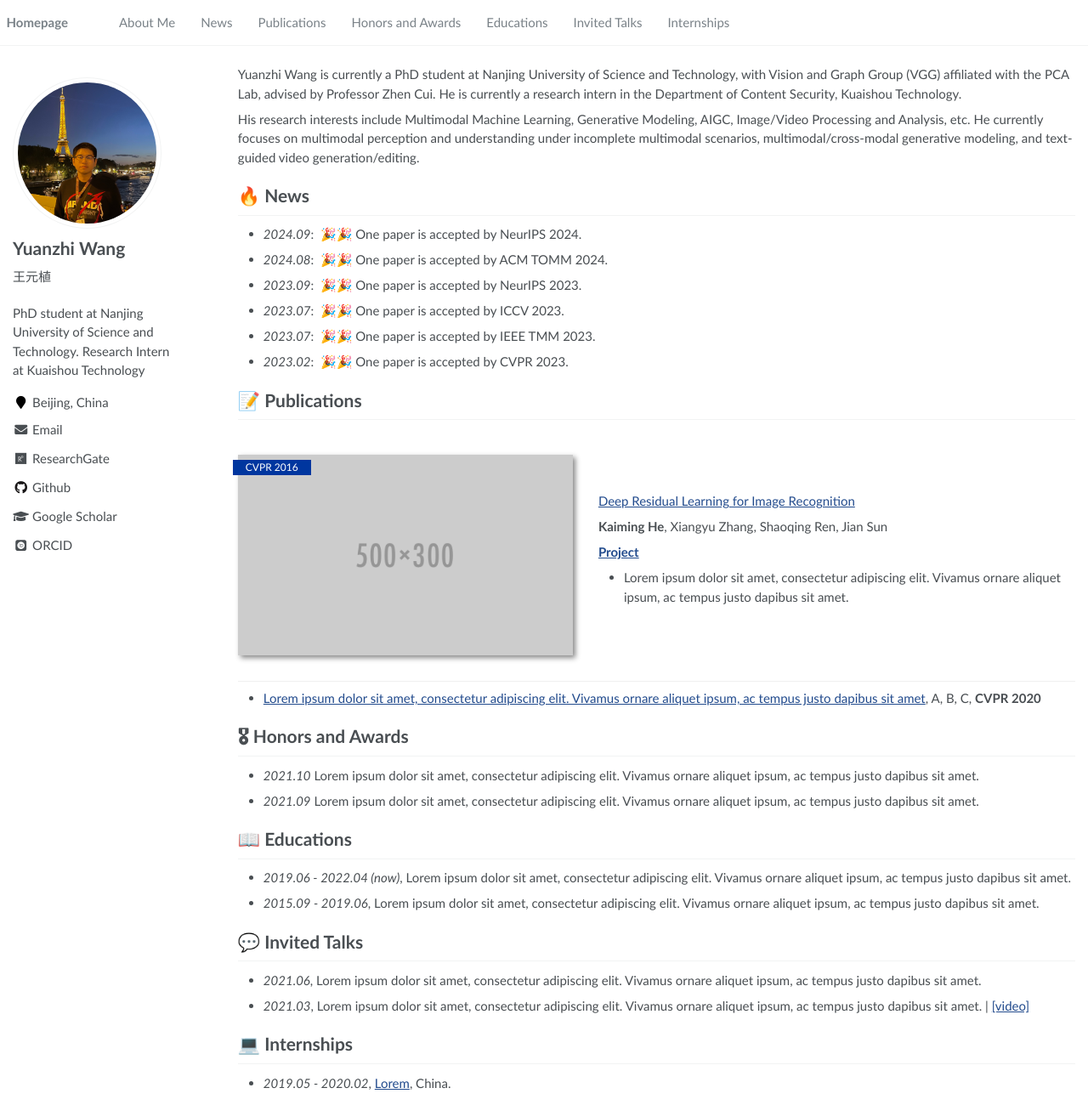
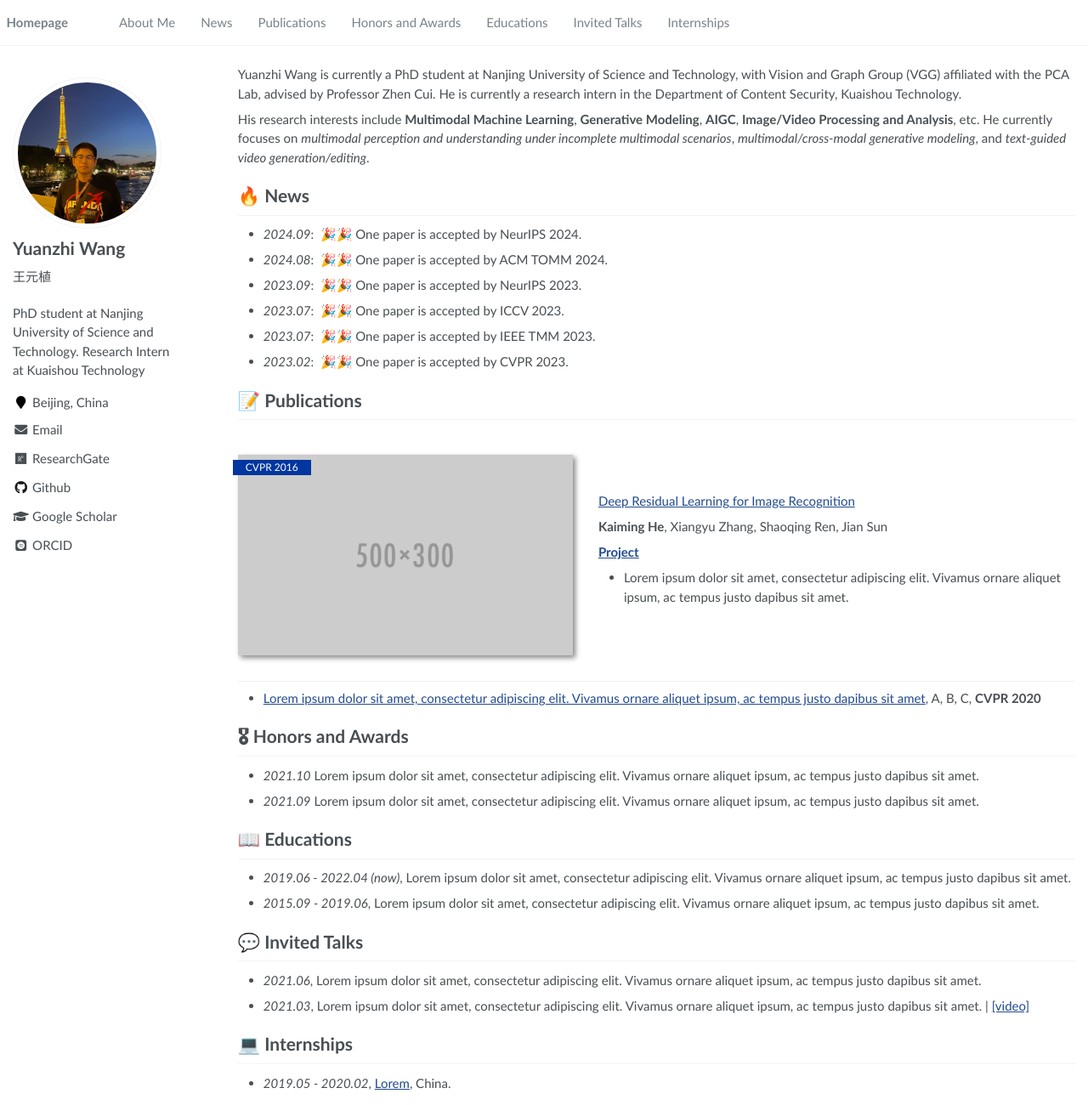
Before and after one commit to mdswyz/mdswyz.github.io, a Jekyll site: the page built from _pages/about.md, in a window 1280 px wide and 1300 px high. Shown: the whole window at 85% size. Built offline with Jekyll 4.4.1, drawn with Linux system fonts in a browser that asks for light colours; some web fonts are replaced.

```diff
--- a/_pages/about.md
+++ b/_pages/about.md
@@ -19,8 +19,8 @@ redirect_from:
 
 Yuanzhi Wang is currently a PhD student at Nanjing University of Science and Technology, with Vision and Graph Group (VGG) affiliated with the PCA Lab, advised by Professor Zhen Cui. He is currently a research intern in the Department of Content Security, Kuaishou Technology.
 
-His research interests include Multimodal Machine Learning, Generative Modeling, AIGC, Image/Video Processing and Analysis, etc.
-He currently focuses on multimodal perception and understanding under incomplete multimodal scenarios, multimodal/cross-modal generative modeling, and text-guided video generation/editing.
+His research interests include **Multimodal Machine Learning**, **Generative Modeling**, **AIGC**, **Image/Video Processing and Analysis**, etc.
+He currently focuses on *multimodal perception and understanding under incomplete multimodal scenarios*, *multimodal/cross-modal generative modeling*, and *text-guided video generation/editing*.
 
 # 🔥 News
 - *2024.09*: &nbsp;🎉🎉 One paper is accepted by NeurIPS 2024.
```
